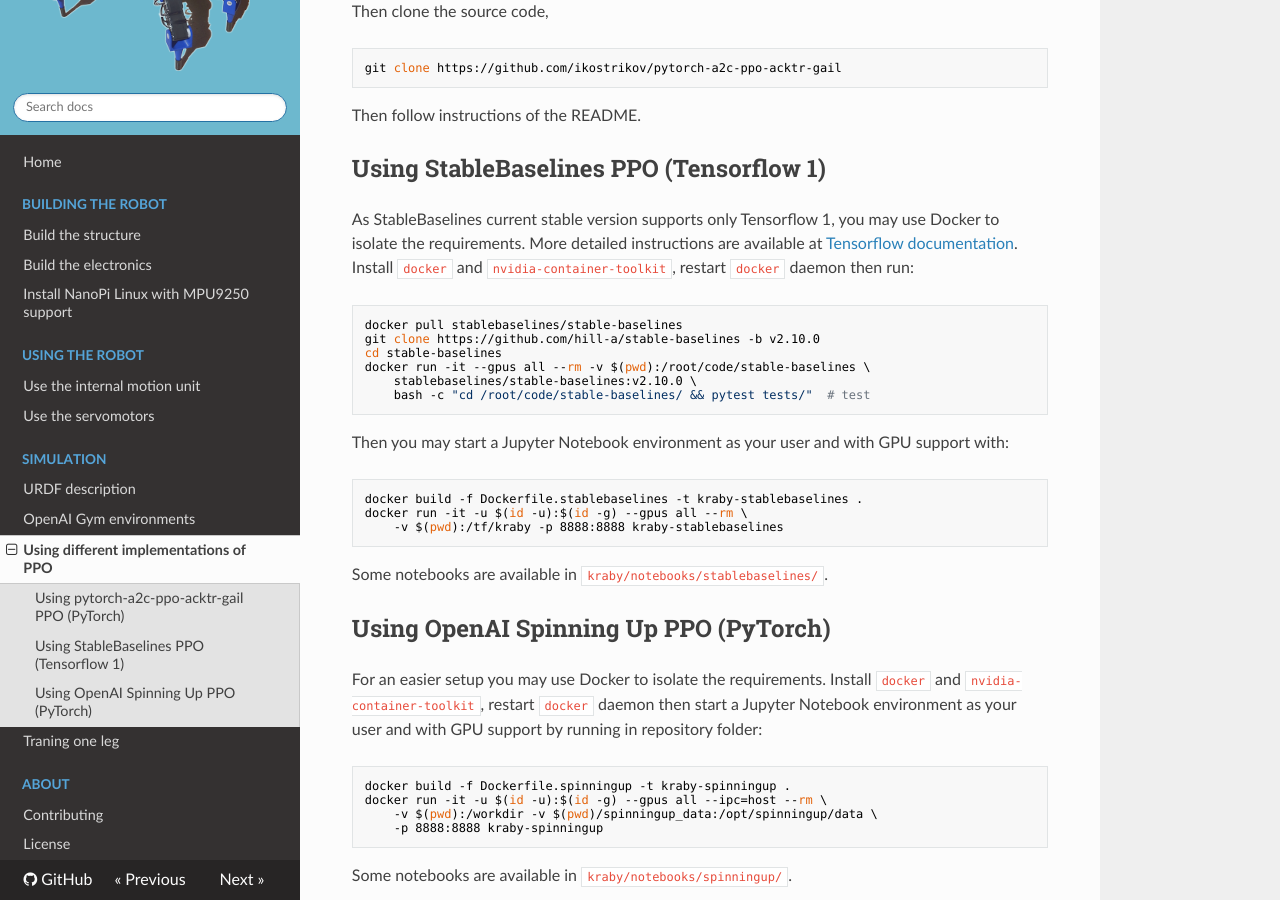
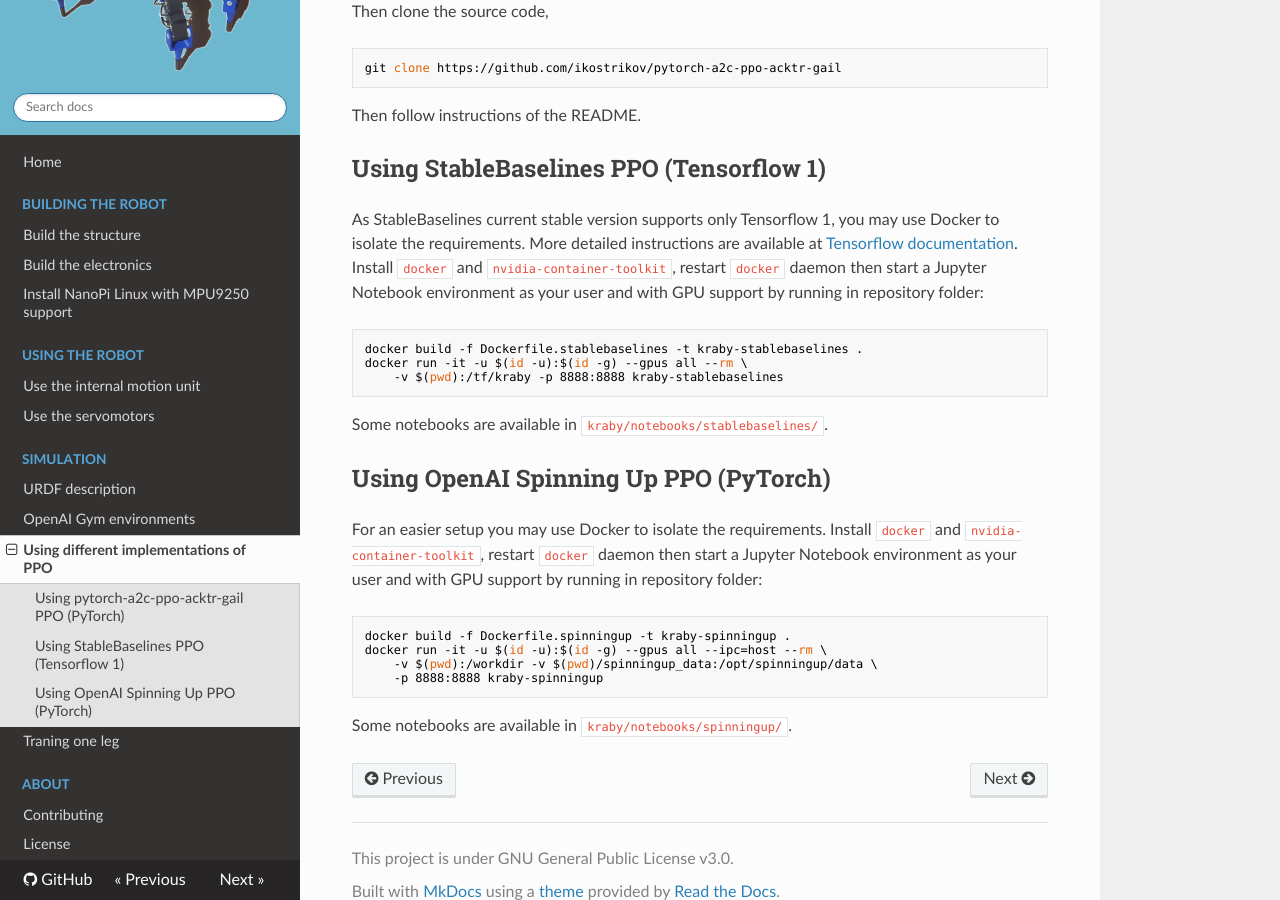
Before and after one commit to erdnaxe/kraby, an MkDocs documentation site: the page built from docs/implementations_ppo.md, in a window 1280 px wide and 900 px high, scrolled down 522 px. Built offline with MkDocs 1.6.1, drawn with Linux system fonts in a browser that asks for light colours; nearby versions of some CDN libraries.

Commit message:
Docs: How to launch StableBaselines notebooks

````diff
--- a/docs/implementations_ppo.md
+++ b/docs/implementations_ppo.md
@@ -26,19 +26,8 @@
 More detailed instructions are available at
 [Tensorflow documentation](https://www.tensorflow.org/install/docker).
 Install `docker` and `nvidia-container-toolkit`,
-restart `docker` daemon then run:
-
-```bash
-docker pull stablebaselines/stable-baselines
-git clone https://github.com/hill-a/stable-baselines -b v2.10.0
-cd stable-baselines
-docker run -it --gpus all --rm -v $(pwd):/root/code/stable-baselines \
-    stablebaselines/stable-baselines:v2.10.0 \
-    bash -c "cd /root/code/stable-baselines/ && pytest tests/"  # test
-```
-
-Then you may start a Jupyter Notebook environment
-as your user and with GPU support with:
+restart `docker` daemon then start a Jupyter Notebook environment
+as your user and with GPU support by running in repository folder:
 
 ```bash
 docker build -f Dockerfile.stablebaselines -t kraby-stablebaselines .
````
Also changed, not shown: docs/training_one_leg.md (+8 -0 lines).
